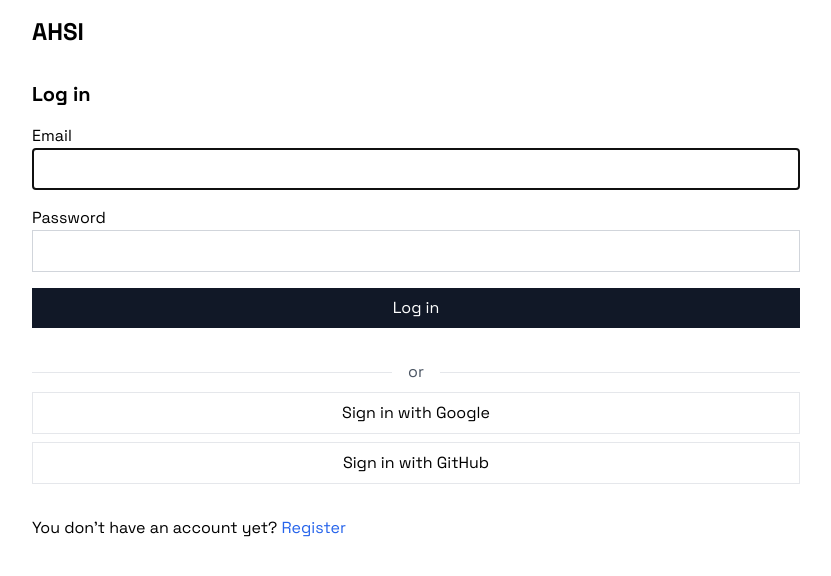
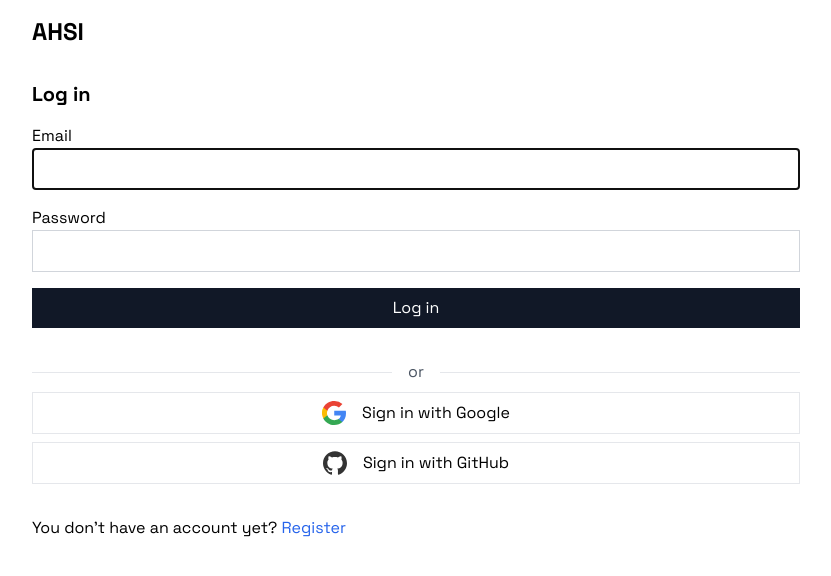
Before and after one commit to nelrnd/social-media, a Next.js app: page /login in a window 1280 px wide. Shown: the top 576 px of the page, without its empty margins (224-1055 px from the left). Built offline with nearby package versions, Linux system fonts and the light colour scheme.

Commit message:
Add Google and GitHub icons

```diff
--- a/app/ui/social-login.tsx
+++ b/app/ui/social-login.tsx
@@ -1,4 +1,5 @@
 import { signIn } from "@/auth"
+import { JSX } from "react"
 
 export default function SocialLogin() {
   return (
@@ -16,8 +17,9 @@ export default function SocialLogin() {
       >
         <button
           type="submit"
-          className="block w-full p-2 border border-gray-200 disabled:opacity-50 hover:bg-gray-100 transition-colors"
+          className="flex items-center gap-4 justify-center w-full p-2 border border-gray-200 disabled:opacity-50 hover:bg-gray-100 transition-colors"
         >
+          <GoogleIcon />
           Sign in with Google
         </button>
       </form>
@@ -30,11 +32,62 @@ export default function SocialLogin() {
       >
         <button
           type="submit"
-          className="block w-full p-2 border border-gray-200 disabled:opacity-50 hover:bg-gray-100 transition-colors"
+          className="flex items-center gap-4 justify-center w-full p-2 border border-gray-200 disabled:opacity-50 hover:bg-gray-100 transition-colors"
         >
+          <GithubIcon />
           Sign in with GitHub
         </button>
       </form>
     </div>
   )
 }
+
+// https://feathericons.dev/?search=google&iconset=brands&format=strict-tsx
+function GoogleIcon(props: JSX.IntrinsicElements["svg"]) {
+  return (
+    <svg
+      xmlns="http://www.w3.org/2000/svg"
+      viewBox="0 0 24 24"
+      width="24"
+      height="24"
+      fill="none"
+      {...props}
+    >
+      <path
+        d="M24 12.276c0-.816-.067-1.636-.211-2.438H12.242v4.62h6.612a5.549 5.549 0 0 1-2.447 3.647v2.998h3.945C22.669 19.013 24 15.927 24 12.276Z"
+        fill="#4285F4"
+      />
+      <path
+        d="M12.241 24c3.302 0 6.086-1.063 8.115-2.897l-3.945-2.998c-1.097.732-2.514 1.146-4.165 1.146-3.194 0-5.902-2.112-6.873-4.951H1.302v3.09C3.38 21.444 7.612 24 12.242 24Z"
+        fill="#34A853"
+      />
+      <path
+        d="M5.369 14.3a7.053 7.053 0 0 1 0-4.595v-3.09H1.302a11.798 11.798 0 0 0 0 10.776L5.369 14.3Z"
+        fill="#FBBC04"
+      />
+      <path
+        d="M12.241 4.75a6.727 6.727 0 0 1 4.696 1.798l3.495-3.425A11.898 11.898 0 0 0 12.243 0C7.611 0 3.38 2.558 1.301 6.615l4.067 3.09C6.336 6.862 9.048 4.75 12.24 4.75Z"
+        fill="#EA4335"
+      />
+    </svg>
+  )
+}
+
+// https://feathericons.dev/?search=github&iconset=brands&format=strict-tsx
+function GithubIcon(props: JSX.IntrinsicElements["svg"]) {
+  return (
+    <svg
+      xmlns="http://www.w3.org/2000/svg"
+      viewBox="0 0 24 24"
+      width="24"
+      height="24"
+      fill="none"
+      {...props}
+    >
+      <path
+        d="M12 .297c-6.63 0-12 5.373-12 12 0 5.303 3.438 9.8 8.205 11.385.6.113.82-.258.82-.577 0-.285-.01-1.04-.015-2.04-3.338.724-4.042-1.61-4.042-1.61C4.422 18.07 3.633 17.7 3.633 17.7c-1.087-.744.084-.729.084-.729 1.205.084 1.838 1.236 1.838 1.236 1.07 1.835 2.809 1.305 3.495.998.108-.776.417-1.305.76-1.605-2.665-.3-5.466-1.332-5.466-5.93 0-1.31.465-2.38 1.235-3.22-.135-.303-.54-1.523.105-3.176 0 0 1.005-.322 3.3 1.23.96-.267 1.98-.399 3-.405 1.02.006 2.04.138 3 .405 2.28-1.552 3.285-1.23 3.285-1.23.645 1.653.24 2.873.12 3.176.765.84 1.23 1.91 1.23 3.22 0 4.61-2.805 5.625-5.475 5.92.42.36.81 1.096.81 2.22 0 1.606-.015 2.896-.015 3.286 0 .315.21.69.825.57C20.565 22.092 24 17.592 24 12.297c0-6.627-5.373-12-12-12"
+        fill="#333"
+      />
+    </svg>
+  )
+}
```
